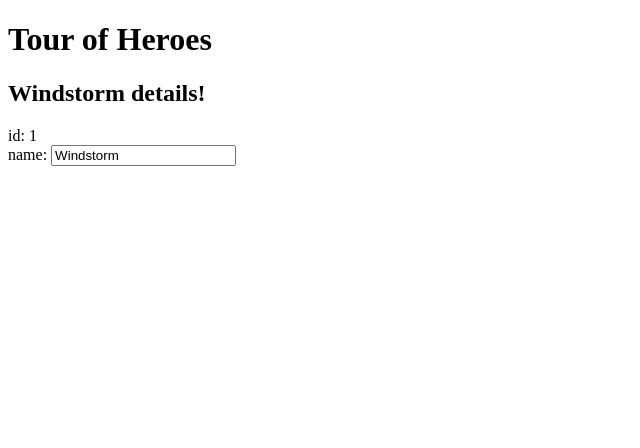
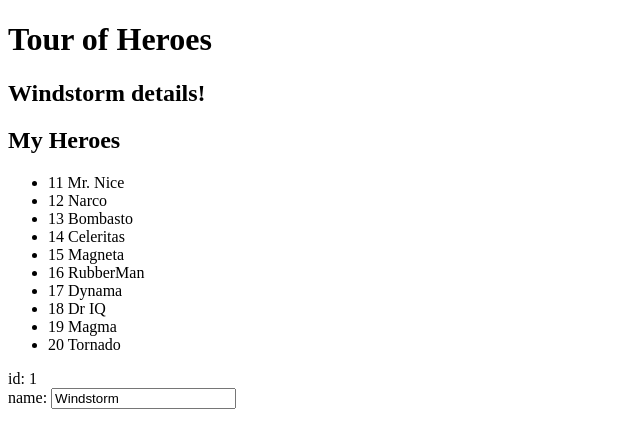
Before and after one commit to tumit/tour-of-heroes, an Angular app: page / in a window 1280 px wide. Shown: the top 448 px of the page, without its empty margins (0-640 px from the left). Built offline with nearby package versions, Linux system fonts and the light colour scheme.

Commit message:
List heroes with ngFor

```diff
--- a/src/app/app.component.html
+++ b/src/app/app.component.html
@@ -1,5 +1,11 @@
 <h1>{{title}}</h1>
 <h2>{{hero.name}} details!</h2>
+
+<h2 class="my-heroes">My Heroes</h2>
+<ul class="heroes">
+  <li *ngFor="let hero of heroes"><span class="badge">{{hero.id}}</span> {{hero.name}}</li>
+</ul>
+
 <div><label>id: </label><span class="hero-id">{{hero.id}}</span></div>
 <div><label>name: </label>
   <input class="hero-name" [(ngModel)]="hero.name" placeholder="name">
--- a/src/app/app.component.ts
+++ b/src/app/app.component.ts
@@ -4,6 +4,19 @@
   id: number
   name: string
 }
+
+const HEROES: Hero[] = [
+  { id: 11, name: 'Mr. Nice' },
+  { id: 12, name: 'Narco' },
+  { id: 13, name: 'Bombasto' },
+  { id: 14, name: 'Celeritas' },
+  { id: 15, name: 'Magneta' },
+  { id: 16, name: 'RubberMan' },
+  { id: 17, name: 'Dynama' },
+  { id: 18, name: 'Dr IQ' },
+  { id: 19, name: 'Magma' },
+  { id: 20, name: 'Tornado' }
+]
 
 @Component({
   selector: 'app-root',
@@ -16,4 +29,5 @@
     id: 1,
     name: 'Windstorm'
   }
+  heroes = HEROES
 }
```
Also changed, not shown: 1 other file (tests, documents, lock files or other folders).
